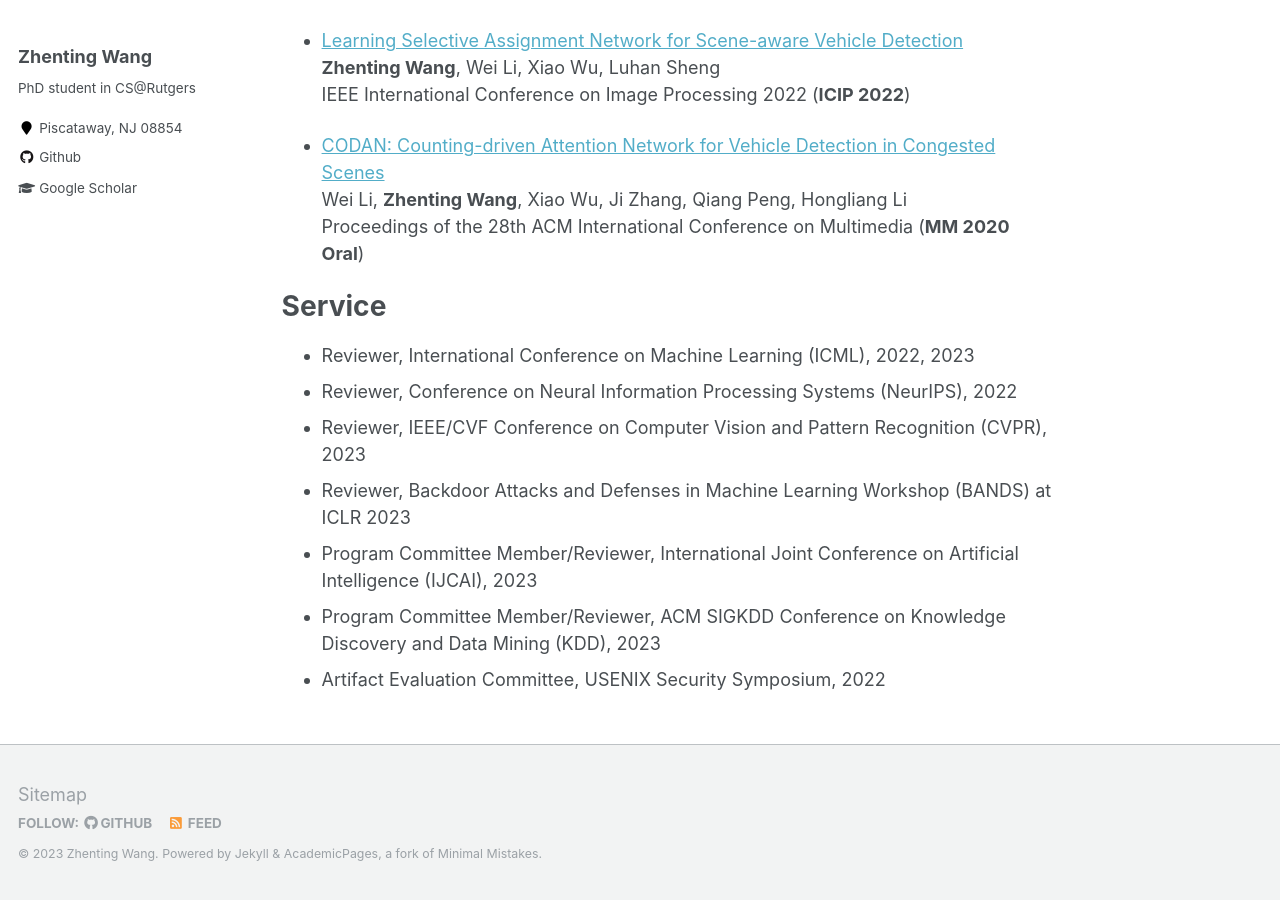
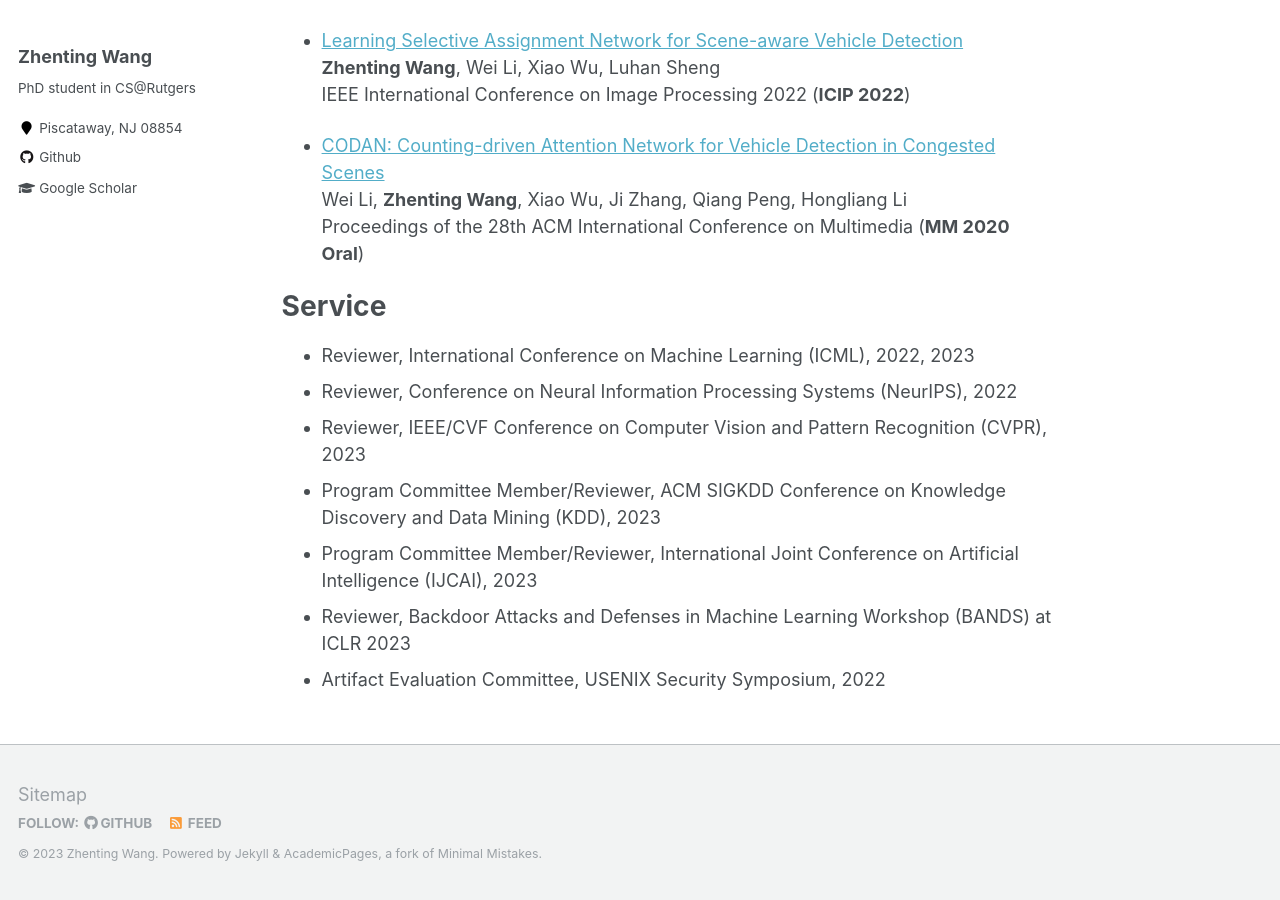
Before and after one commit to ZhentingWang/zhentingwang.github.io, a Jekyll site: the page built from _pages/about.md, in a window 1280 px wide and 900 px high, scrolled down 1701 px. Built offline with Jekyll 4.4.1, drawn with Linux system fonts in a browser that asks for light colours.

```diff
--- a/_pages/about.md
+++ b/_pages/about.md
@@ -70,7 +70,7 @@ Service
 * Reviewer, International Conference on Machine Learning (ICML), 2022, 2023
 * Reviewer, Conference on Neural Information Processing Systems (NeurIPS), 2022
 * Reviewer, IEEE/CVF Conference on Computer Vision and Pattern Recognition (CVPR), 2023
+* Program Committee Member/Reviewer, ACM SIGKDD Conference on Knowledge Discovery and Data Mining (KDD), 2023
+* Program Committee Member/Reviewer, International Joint Conference on Artificial Intelligence (IJCAI), 2023
 * Reviewer, Backdoor Attacks and Defenses in Machine Learning Workshop (BANDS) at ICLR 2023
-* Program Committee Member/Reviewer, International Joint Conference on Artificial Intelligence (IJCAI), 2023
-* Program Committee Member/Reviewer, ACM SIGKDD Conference on Knowledge Discovery and Data Mining (KDD), 2023
 * Artifact Evaluation Committee, USENIX Security Symposium, 2022
```
